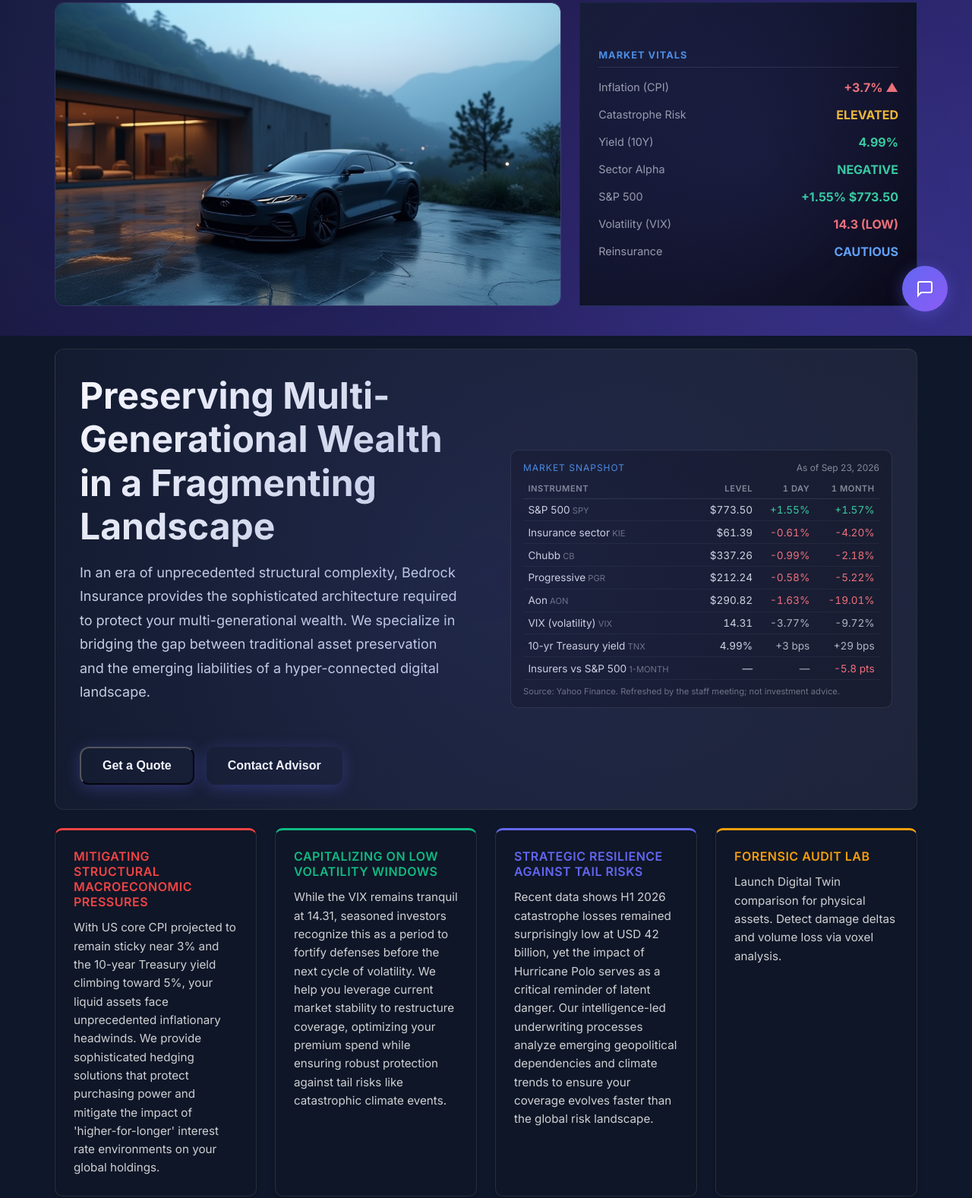
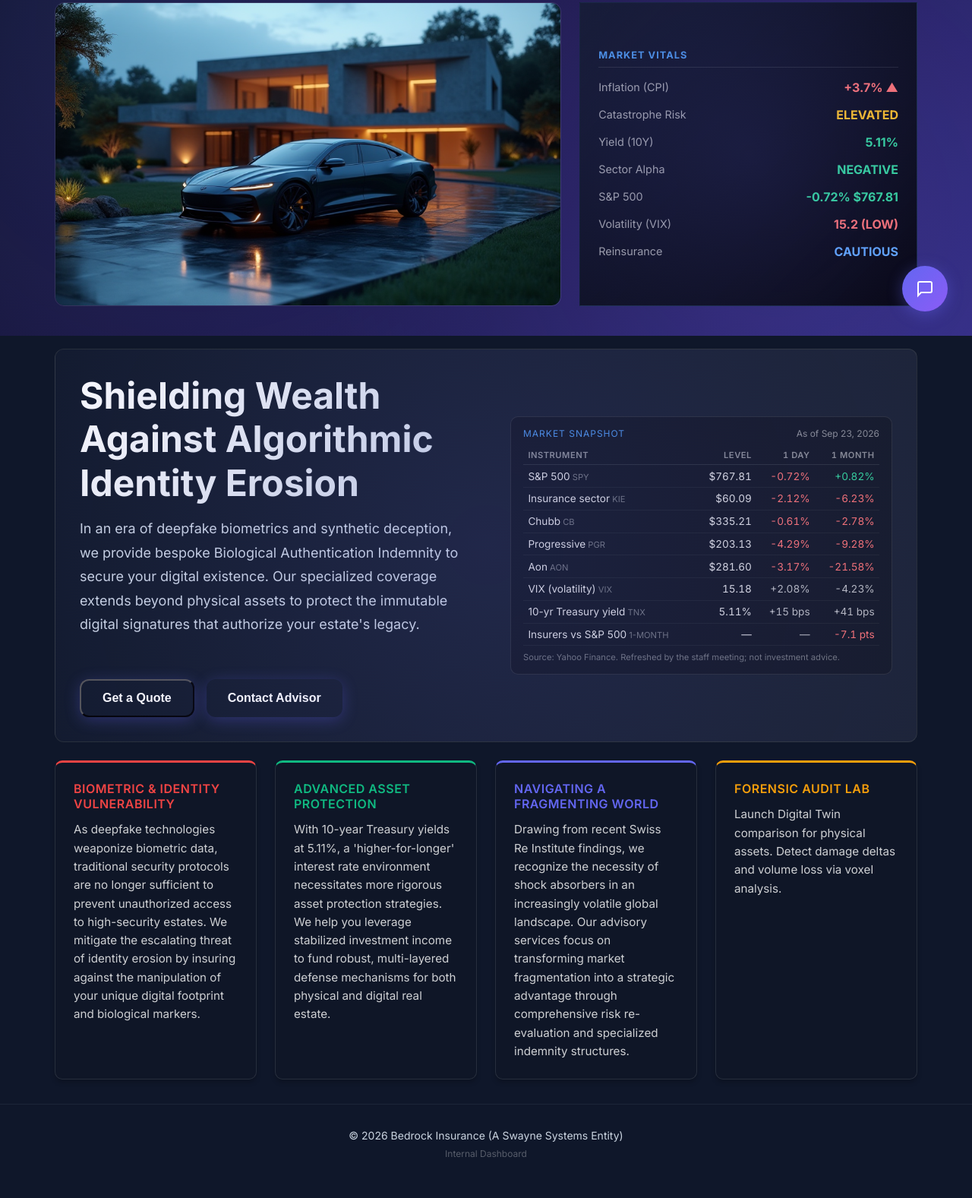
Before and after one commit to daviddswayne-svg/sterling-lab, a plain HTML site: page dashboard/bedrock/index.html in a window 1280 px wide. Shown: the part 358-1935 px from the top of the page at 76% size. After the commit the page ends 1884 px from the top, so only its background shows below. Drawn offline with Linux system fonts and the light colour scheme; no server answers.

Commit message:
Bedrock Insurance Auto-Update: Shielding Wealth Against Algorithmic Identity Erosion

```diff
--- a/dashboard/bedrock/index.html
+++ b/dashboard/bedrock/index.html
@@ -118,7 +118,7 @@
 <!-- DYNAMIC AGENT UPDATE ZONE -->
 <div class="bento-grid">
 <div class="bento-visual card-glow">
-<img alt="Safe Haven" class="hero-image" id="hero-image" src="/assets/bedrock_20260923-0601.png" style="display: block;"/>
+<img alt="Safe Haven" class="hero-image" id="hero-image" src="/assets/bedrock_20260923-1656.png" style="display: block;"/>
 </div>
 <!-- 2. Data Zone (Right) - PREVIOUSLY GRAPH, NOW INFO TEXT -->
 <div class="bento-data card-glow" style="background: linear-gradient(135deg, rgba(16, 24, 39, 0.8), rgba(0, 0, 0, 0.9)); border: 1px solid rgba(74, 144, 226, 0.2); padding: 1.5rem; display: flex; flex-direction: column; justify-content: center; gap: 1rem;">
@@ -136,7 +136,7 @@
 </div>
 <div class="vital-row" style="display: flex; justify-content: space-between; width: 100%; align-items: center;">
 <span style="color: rgba(255,255,255,0.6); font-size: 0.9rem;">Yield (10Y)</span>
-<span id="market-yield-val" style="color: #34d399; font-weight: 700;">4.99%</span>
+<span id="market-yield-val" style="color: #34d399; font-weight: 700;">5.11%</span>
 </div>
 <div class="vital-row" style="display: flex; justify-content: space-between; width: 100%; align-items: center;">
 <span style="color: rgba(255,255,255,0.6); font-size: 0.9rem;">Sector Alpha</span>
@@ -144,11 +144,11 @@
 </div>
 <div class="vital-row" style="display: flex; justify-content: space-between; width: 100%; align-items: center;">
 <span style="color: rgba(255,255,255,0.6); font-size: 0.9rem;">S&amp;P 500</span>
-<span id="market-sp500-val" style="color: #34d399; font-weight: 700;">+1.55% $773.50</span>
+<span id="market-sp500-val" style="color: #34d399; font-weight: 700;">-0.72% $767.81</span>
 </div>
 <div class="vital-row" style="display: flex; justify-content: space-between; width: 100%; align-items: center;">
 <span style="color: rgba(255,255,255,0.6); font-size: 0.9rem;">Volatility (VIX)</span>
-<span id="market-volatility-val" style="color: #f87171; font-weight: 700;">14.3 (LOW)</span>
+<span id="market-volatility-val" style="color: #f87171; font-weight: 700;">15.2 (LOW)</span>
 </div>
 <div class="vital-row" style="display: flex; justify-content: space-between; width: 100%; align-items: center;">
 <span style="color: rgba(255,255,255,0.6); font-size: 0.9rem;">Reinsurance</span>
@@ -176,8 +176,8 @@
 <div class="bento-strategy card-glow" style="margin-top: 1.5rem;">
 <!-- Left Content -->
 <div style="flex: 1; display: flex; flex-direction: column; justify-content: center;">
-<h2 class="hero-title" id="strategy-title">Preserving Multi-Generational Wealth in a Fragmenting Landscape</h2>
-<div class="hero-description" id="strategy-desc">In an era of unprecedented structural complexity, Bedrock Insurance provides the sophisticated architecture required to protect your multi-generational wealth. We specialize in bridging the gap between traditional asset preservation and the emerging liabilities of a hyper-connected digital landscape.</div>
+<h2 class="hero-title" id="strategy-title">Shielding Wealth Against Algorithmic Identity Erosion</h2>
+<div class="hero-description" id="strategy-desc">In an era of deepfake biometrics and synthetic deception, we provide bespoke Biological Authentication Indemnity to secure your digital existence. Our specialized coverage extends beyond physical assets to protect the immutable digital signatures that authorize your estate's legacy.</div>
 <div class="cta-row">
 <button class="cta-button" onclick="openInsuranceChat()">Get a Quote</button>
 <button class="cta-button secondary-cta">Contact Advisor</button>
@@ -189,7 +189,7 @@
 <div class="mt-head"><span>Market snapshot</span><span id="market-table-asof">As of Sep 23, 2026</span></div>
 <table class="market-table">
 <thead><tr><th>Instrument</th><th class="mt-num">Level</th><th class="mt-num">1 day</th><th class="mt-num">1 month</th></tr></thead>
-<tbody id="market-table-body"><tr><td class="mt-name">S&amp;P 500<span class="mt-sym"> SPY</span></td><td class="mt-num">$773.50</td><td class="mt-num up">+1.55%</td><td class="mt-num up">+1.57%</td></tr><tr><td class="mt-name">Insurance sector<span class="mt-sym"> KIE</span></td><td class="mt-num">$61.39</td><td class="mt-num down">-0.61%</td><td class="mt-num down">-4.20%</td></tr><tr><td class="mt-name">Chubb<span class="mt-sym"> CB</span></td><td class="mt-num">$337.26</td><td class="mt-num down">-0.99%</td><td class="mt-num down">-2.18%</td></tr><tr><td class="mt-name">Progressive<span class="mt-sym"> PGR</span></td><td class="mt-num">$212.24</td><td class="mt-num down">-0.58%</td><td class="mt-num down">-5.22%</td></tr><tr><td class="mt-name">Aon<span class="mt-sym"> AON</span></td><td class="mt-num">$290.82</td><td class="mt-num down">-1.63%</td><td class="mt-num down">-19.01%</td></tr><tr><td class="mt-name">VIX (volatility)<span class="mt-sym"> VIX</span></td><td class="mt-num">14.31</td><td class="mt-num flat">-3.77%</td><td class="mt-num flat">-9.72%</td></tr><tr><td class="mt-name">10-yr Treasury yield<span class="mt-sym"> TNX</span></td><td class="mt-num">4.99%</td><td class="mt-num flat">+3 bps</td><td class="mt-num flat">+29 bps</td></tr><tr><td class="mt-name">Insurers vs S&amp;P 500<span class="mt-sym"> 1-MONTH</span></td><td class="mt-num">—</td><td class="mt-num na">—</td><td class="mt-num down">-5.8 pts</td></tr></tbody>
+<tbody id="market-table-body"><tr><td class="mt-name">S&amp;P 500<span class="mt-sym"> SPY</span></td><td class="mt-num">$767.81</td><td class="mt-num down">-0.72%</td><td class="mt-num up">+0.82%</td></tr><tr><td class="mt-name">Insurance sector<span class="mt-sym"> KIE</span></td><td class="mt-num">$60.09</td><td class="mt-num down">-2.12%</td><td class="mt-num down">-6.23%</td></tr><tr><td class="mt-name">Chubb<span class="mt-sym"> CB</span></td><td class="mt-num">$335.21</td><td class="mt-num down">-0.61%</td><td class="mt-num down">-2.78%</td></tr><tr><td class="mt-name">Progressive<span class="mt-sym"> PGR</span></td><td class="mt-num">$203.13</td><td class="mt-num down">-4.29%</td><td class="mt-num down">-9.28%</td></tr><tr><td class="mt-name">Aon<span class="mt-sym"> AON</span></td><td class="mt-num">$281.60</td><td class="mt-num down">-3.17%</td><td class="mt-num down">-21.58%</td></tr><tr><td class="mt-name">VIX (volatility)<span class="mt-sym"> VIX</span></td><td class="mt-num">15.18</td><td class="mt-num flat">+2.08%</td><td class="mt-num flat">-4.23%</td></tr><tr><td class="mt-name">10-yr Treasury yield<span class="mt-sym"> TNX</span></td><td class="mt-num">5.11%</td><td class="mt-num flat">+15 bps</td><td class="mt-num flat">+41 bps</td></tr><tr><td class="mt-name">Insurers vs S&amp;P 500<span class="mt-sym"> 1-MONTH</span></td><td class="mt-num">—</td><td class="mt-num na">—</td><td class="mt-num down">-7.1 pts</td></tr></tbody>
 </table>
 <div class="mt-foot">Source: Yahoo Finance. Refreshed by the staff meeting; not investment advice.</div>
 </div>
@@ -198,16 +198,16 @@
 <!-- 4. Editorial Zone (Bottom Cards) -->
 <div class="bento-editorial" style="margin-top: 1.5rem;">
 <div class="editorial-card">
-<h3 id="risk-title">Mitigating Structural Macroeconomic Pressures</h3>
-<p id="risk-desc">With US core CPI projected to remain sticky near 3% and the 10-year Treasury yield climbing toward 5%, your liquid assets face unprecedented inflationary headwinds. We provide sophisticated hedging solutions that protect purchasing power and mitigate the impact of 'higher-for-longer' interest rate environments on your global holdings.</p>
+<h3 id="risk-title">Biometric &amp; Identity Vulnerability</h3>
+<p id="risk-desc">As deepfake technologies weaponize biometric data, traditional security protocols are no longer sufficient to prevent unauthorized access to high-security estates. We mitigate the escalating threat of identity erosion by insuring against the manipulation of your unique digital footprint and biological markers.</p>
 </div>
 <div class="editorial-card">
-<h3 id="opp-title">Capitalizing on Low Volatility Windows</h3>
-<p id="opp-desc">While the VIX remains tranquil at 14.31, seasoned investors recognize this as a period to fortify defenses before the next cycle of volatility. We help you leverage current market stability to restructure coverage, optimizing your premium spend while ensuring robust protection against tail risks like catastrophic climate events.</p>
+<h3 id="opp-title">Advanced Asset Protection</h3>
+<p id="opp-desc">With 10-year Treasury yields at 5.11%, a 'higher-for-longer' interest rate environment necessitates more rigorous asset protection strategies. We help you leverage stabilized investment income to fund robust, multi-layered defense mechanisms for both physical and digital real estate.</p>
 </div>
 <div class="editorial-card">
-<h3 id="insight-title">Strategic Resilience Against Tail Risks</h3>
-<p id="insight-desc">Recent data shows H1 2026 catastrophe losses remained surprisingly low at USD 42 billion, yet the impact of Hurricane Polo serves as a critical reminder of latent danger. Our intelligence-led underwriting processes analyze emerging geopolitical dependencies and climate trends to ensure your coverage evolves faster than the global risk landscape.</p>
+<h3 id="insight-title">Navigating a Fragmenting World</h3>
+<p id="insight-desc">Drawing from recent Swiss Re Institute findings, we recognize the necessity of shock absorbers in an increasingly volatile global landscape. Our advisory services focus on transforming market fragmentation into a strategic advantage through comprehensive risk re-evaluation and specialized indemnity structures.</p>
 </div>
 <div class="editorial-card" onclick="window.location.href='/audit/'" style="cursor:pointer; border-top-color: #f59e0b;">
 <h3 style="color: #f59e0b;">Forensic Audit Lab</h3>
```
Also changed, not shown: dashboard/bedrock/meeting_latest.json (+17 -22 lines), dashboard/assets/bedrock_20260921-0601.png (deleted), dashboard/assets/bedrock_20260923-1656.png (added).
